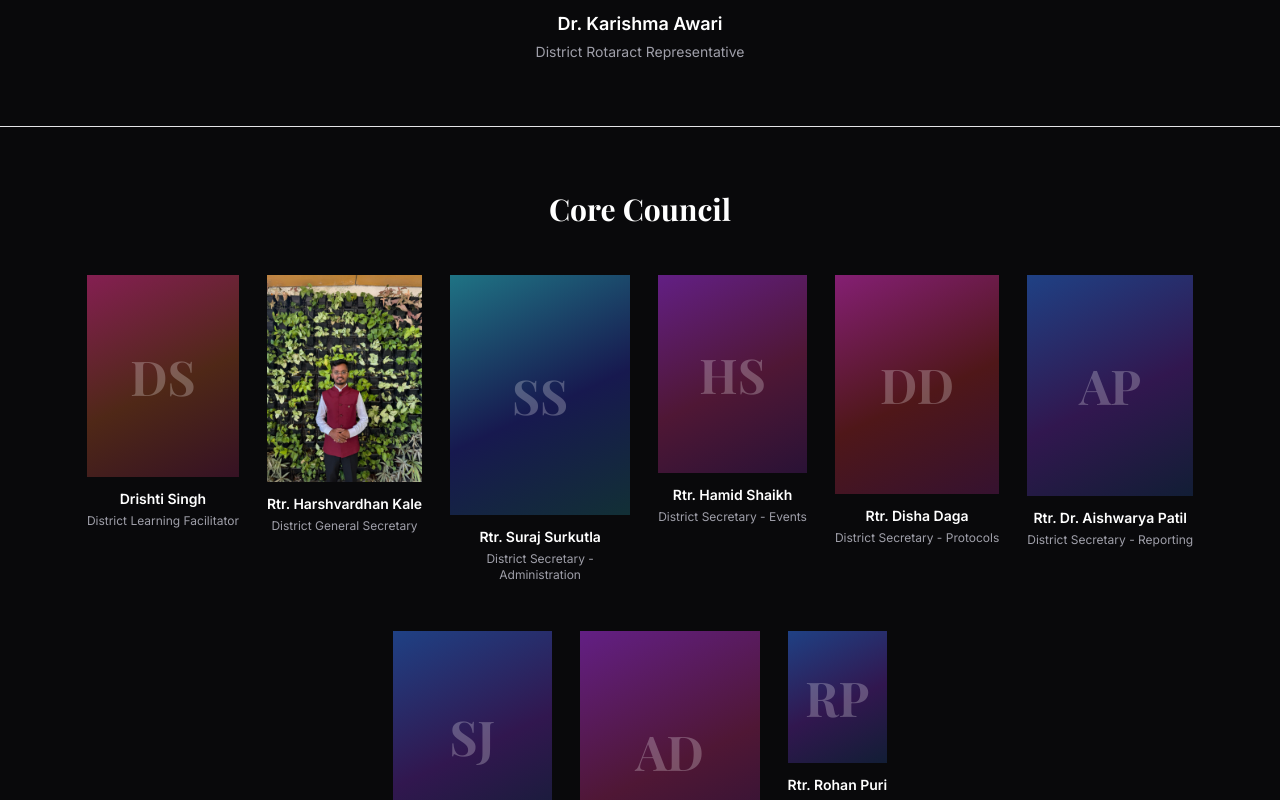
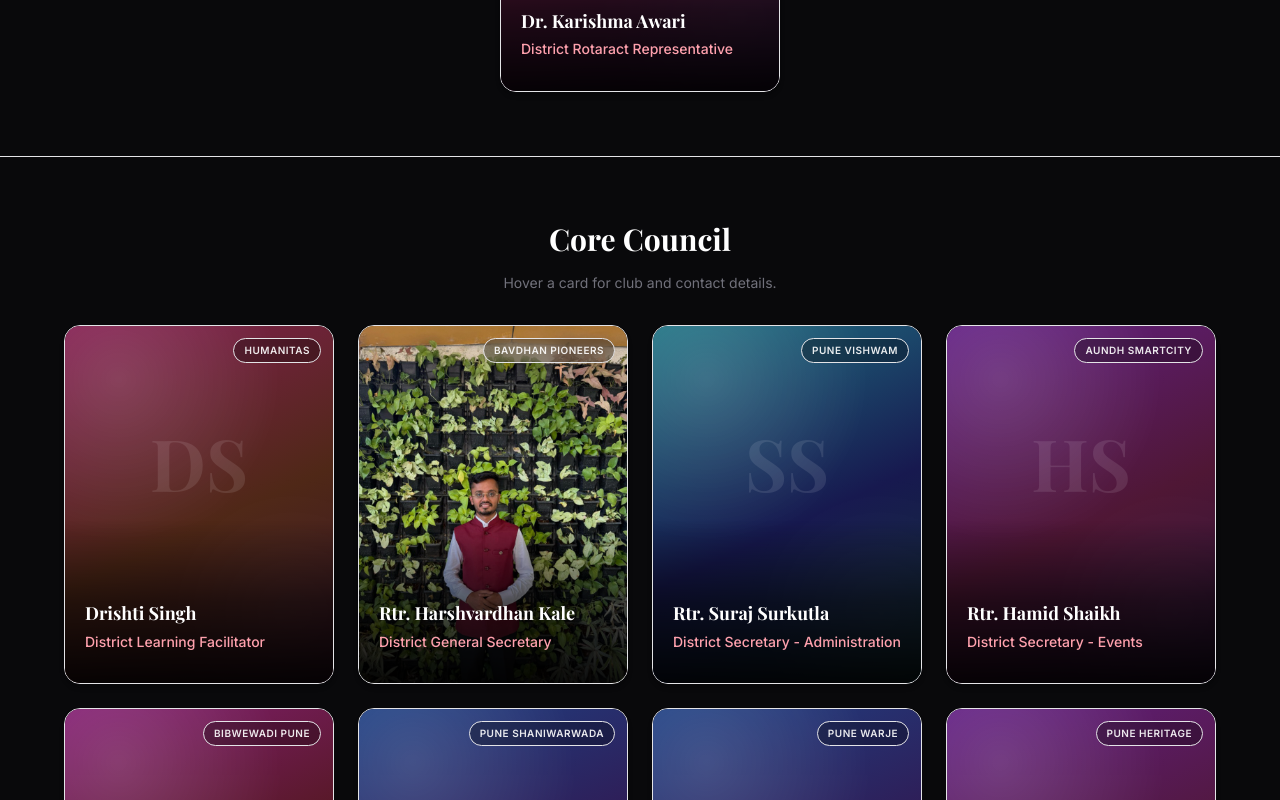
Before and after one commit to The-Hobbit-hk/Assignment-Submission-portal, a Next.js app: page /council in a window 1280 px wide. Shown: the part 820-1620 px from the top of the page. Built offline with nearby package versions, Linux system fonts and the light colour scheme; no server answers.

Commit message:
Restore animated council cards in hierarchy view.
Bring back CouncilMemberCard hover effects and scroll-reveal animations while keeping the continuous role-based council layout.

Co-authored-by: Cursor <cursoragent@cursor.com>

```diff
--- /dev/null
+++ b/src/components/site/council-hierarchy-members.tsx
@@ -0,0 +1,51 @@
+"use client";
+
+import { CouncilMemberCard } from "@/components/site/council-member-card";
+import { SiteReveal } from "@/components/site/site-reveal";
+import type { CouncilUserSeed } from "@/lib/council-roster-data";
+import { cn } from "@/lib/utils";
+
+export function CouncilHierarchyMembers({
+  members,
+  layout,
+}: {
+  members: CouncilUserSeed[];
+  layout: "hero" | "grid";
+}) {
+  if (members.length === 0) return null;
+
+  if (layout === "hero") {
+    return (
+      <div className="mt-10 flex justify-center sm:mt-12">
+        <SiteReveal className="w-full max-w-[240px] sm:max-w-[280px]">
+          <CouncilMemberCard member={members[0]} />
+        </SiteReveal>
+      </div>
+    );
+  }
+
+  return (
+    <>
+      <p className="mx-auto mt-4 max-w-lg text-center text-xs text-zinc-500 sm:text-sm">
+        Hover a card for club and contact details.
+      </p>
+      <div
+        className={cn(
+          "mt-8 grid grid-cols-2 gap-4 sm:gap-5 md:grid-cols-3 lg:grid-cols-4 lg:gap-6",
+          members.length <= 3 && "md:grid-cols-3",
+          members.length === 2 && "max-w-2xl mx-auto"
+        )}
+      >
+        {members.map((member, index) => (
+          <SiteReveal
+            key={member.email}
+            delay={Math.min(index * 60, 420)}
+            className="h-full"
+          >
+            <CouncilMemberCard member={member} />
+          </SiteReveal>
+        ))}
+      </div>
+    </>
+  );
+}
--- a/src/components/site/council-hierarchy-view.tsx
+++ b/src/components/site/council-hierarchy-view.tsx
@@ -1,5 +1,5 @@
 import Link from "next/link";
-import { CouncilPortrait } from "@/components/site/council-portrait";
+import { CouncilHierarchyMembers } from "@/components/site/council-hierarchy-members";
 import {
   getCouncilByGroup,
   type CouncilGroupSlug,
@@ -53,17 +53,7 @@ function CouncilHierarchySection({
           {page.title.replace(/\s*\(DRR\)\s*/i, "")}
         </h2>
 
-        {layout === "hero" ? (
-          <div className="mt-10 flex justify-center sm:mt-12">
-            <CouncilPortrait member={members[0]} size="hero" />
-          </div>
-        ) : (
-          <div className="mt-10 flex flex-wrap justify-center gap-x-5 gap-y-10 sm:mt-12 sm:gap-x-7 sm:gap-y-12">
-            {members.map((member) => (
-              <CouncilPortrait key={member.email} member={member} />
-            ))}
-          </div>
-        )}
+        <CouncilHierarchyMembers members={members} layout={layout} />
       </div>
     </section>
   );
--- a/src/components/site/council-portrait.tsx
+++ /dev/null
@@ -1,74 +0,0 @@
-import Image from "next/image";
-import type { CouncilUserSeed } from "@/lib/council-roster-data";
-import {
-  councilAvatarGradient,
-  councilDisplayName,
-  councilInitials,
-} from "@/lib/council-display";
-import { cn } from "@/lib/utils";
-
-export type CouncilPortraitSize = "hero" | "standard";
-
-export function CouncilPortrait({
-  member,
-  size = "standard",
-}: {
-  member: CouncilUserSeed;
-  size?: CouncilPortraitSize;
-}) {
-  const displayName = councilDisplayName(member.name);
-  const hasPhoto = Boolean(member.photo);
-
-  return (
-    <figure
-      className={cn(
-        "flex flex-col items-center text-center",
-        size === "hero" ? "max-w-[240px] sm:max-w-[280px]" : "max-w-[160px] sm:max-w-[180px]"
-      )}
-    >
-      <div
-        className={cn(
-          "relative w-full overflow-hidden bg-zinc-800",
-          size === "hero" ? "aspect-[3/4]" : "aspect-[3/4]"
-        )}
-      >
-        {hasPhoto ? (
-          <Image
-            src={member.photo!}
-            alt={displayName}
-            fill
-            sizes={size === "hero" ? "280px" : "180px"}
-            className="object-cover object-top"
-          />
-        ) : (
-          <div
-            className="absolute inset-0 flex items-center justify-center"
-            style={{ background: councilAvatarGradient(member.email) }}
-          >
-            <span className="font-display text-4xl font-bold text-white/25 sm:text-5xl">
-              {councilInitials(member.name)}
-            </span>
-          </div>
-        )}
-      </div>
-      <figcaption className="mt-3 w-full">
-        <p
-          className={cn(
-            "font-semibold leading-snug text-white",
-            size === "hero" ? "text-base sm:text-lg" : "text-xs sm:text-sm"
-          )}
-        >
-          {displayName}
-        </p>
-        <p
-          className={cn(
-            "mt-1 leading-snug text-zinc-400",
-            size === "hero" ? "text-sm" : "text-[11px] sm:text-xs"
-          )}
-        >
-          {member.title}
-        </p>
-      </figcaption>
-    </figure>
-  );
-}
```
